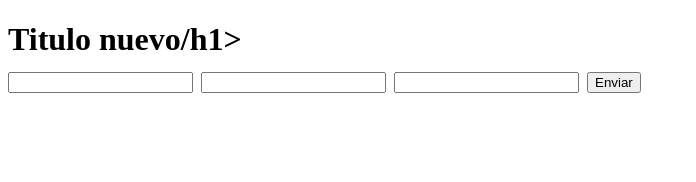
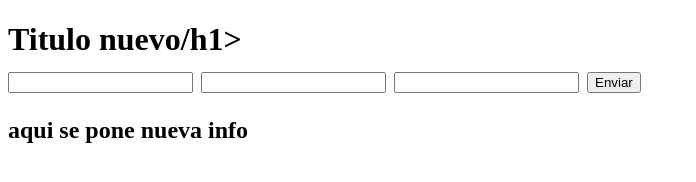
Before and after one commit to marco9505/Ejercicios-git, a plain HTML site: page index.html in a window 1280 px wide. Shown: the whole page, without its empty margins (0-696 px from the left). Drawn offline with Linux system fonts and the light colour scheme.

Commit message:
se anadio nuevo header 2

```diff
--- a/index.html
+++ b/index.html
@@ -14,5 +14,6 @@
             <input type="text" name="Age" id="Age">
             <input type="button" value="Enviar">
         </form>
+    <h2>aqui se pone nueva info</h2>
 </body>
 </html>
```
